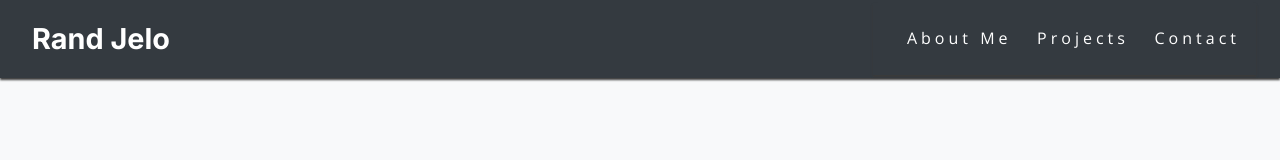
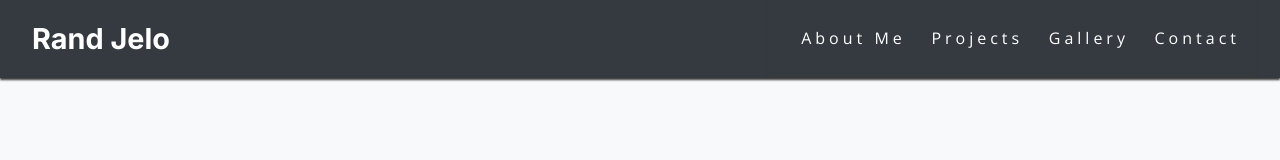
Before and after one commit to Rand-Jelo/Project-1, a plain HTML site: page projects.html in a window 1280 px wide. Shown: the top 160 px of the page. Drawn offline with nearby package versions, Linux system fonts and the light colour scheme.

Commit message:
Add Gallery to navigation menu to thank-you.html and projects.html

```diff
--- a/assets/css/style.css
+++ b/assets/css/style.css
@@ -524,6 +524,7 @@ footer h2 {
         max-width: 1200px;
         margin: 0 auto;
     }
+
     /* Footer */
     .contact-form {
         display: grid;
--- a/projects.html
+++ b/projects.html
@@ -24,6 +24,7 @@
             <ul id="menu">
                 <li><a href="index.html#about-me">About Me</a></li>
                 <li><a href="index.html#projects">Projects</a></li>
+                <li><a href="index.html#gallery">Gallery</a></li>
                 <li><a href="index.html#contact">Contact</a></li>
             </ul>
         </nav>
```
Also changed, not shown: thank-you.html (+1 -0 lines).
